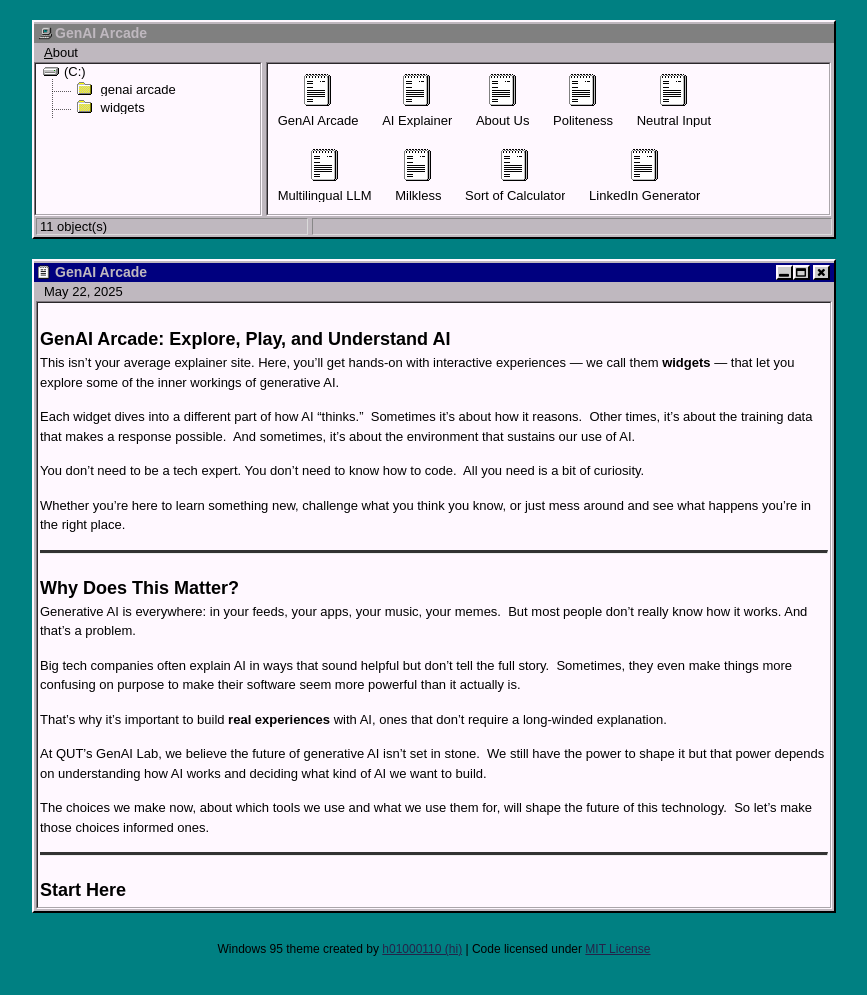
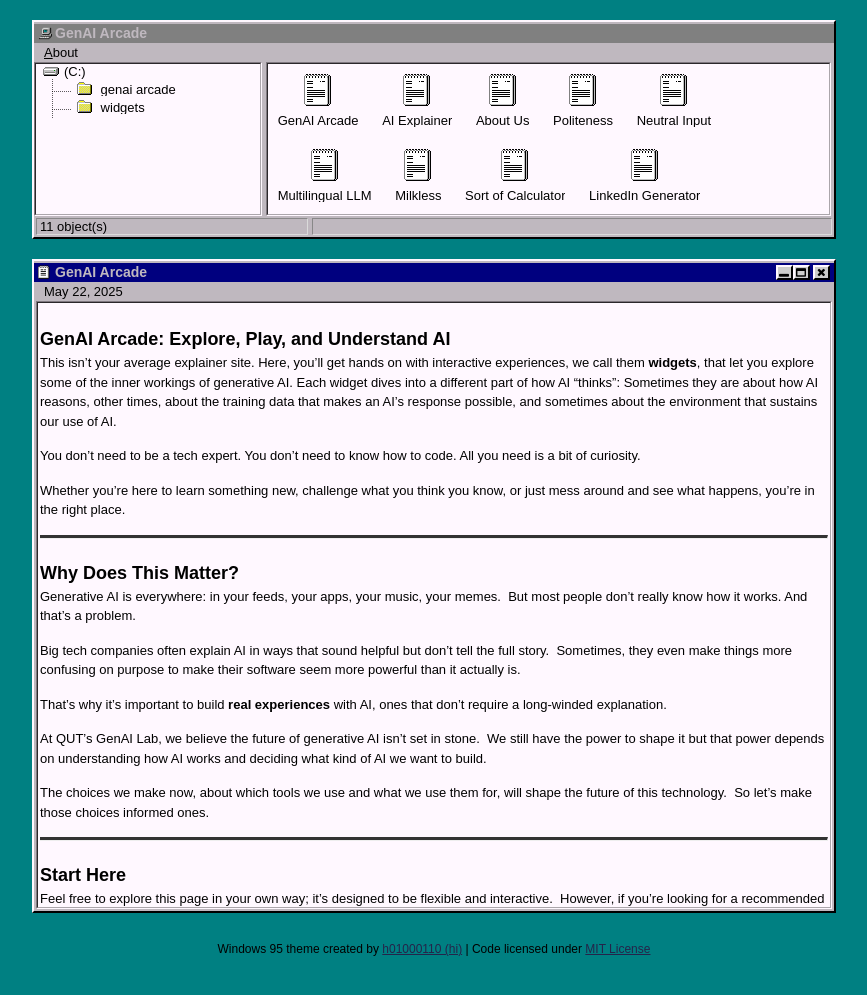
Before and after one commit to QUT-GenAI-Lab/genai-arcade, a Jekyll site: the page built from _posts/2025-05-22-test-instructions.markdown, in a window 1280 px wide. Shown: the top 995 px of the page, without its empty margins (206-1073 px from the left). Built offline with Jekyll 4.4.1, drawn with Linux system fonts in a browser that asks for light colours.

Commit message:
Update 2025-05-22-test-instructions.markdown

```diff
--- a/_posts/2025-05-22-test-instructions.markdown
+++ b/_posts/2025-05-22-test-instructions.markdown
@@ -6,17 +6,11 @@
 
 ## GenAI Arcade: Explore, Play, and Understand AI
 
-This isn’t your average explainer site. Here, you’ll get hands-on with interactive experiences — we call them **widgets** — that let you explore some of the inner workings of generative AI.
+This isn’t your average explainer site. Here, you’ll get hands on with interactive experiences, we call them **widgets**, that let you explore some of the inner workings of generative AI. Each widget dives into a different part of how AI "thinks": Sometimes they are about how AI reasons, other times, about the training data that makes an AI's response possible, and sometimes about the environment that sustains our use of AI.
 
-Each widget dives into a different part of how AI "thinks."
-Sometimes it’s about how it reasons.
-Other times, it’s about the training data that makes a response possible.
-And sometimes, it’s about the environment that sustains our use of AI.
+You don’t need to be a tech expert. You don’t need to know how to code. All you need is a bit of curiosity.
 
-You don’t need to be a tech expert. You don’t need to know how to code.
-All you need is a bit of curiosity.
-
-Whether you're here to learn something new, challenge what you think you know, or just mess around and see what happens you're in the right place.
+Whether you're here to learn something new, challenge what you think you know, or just mess around and see what happens, you're in the right place.
 
 ---
 
```
